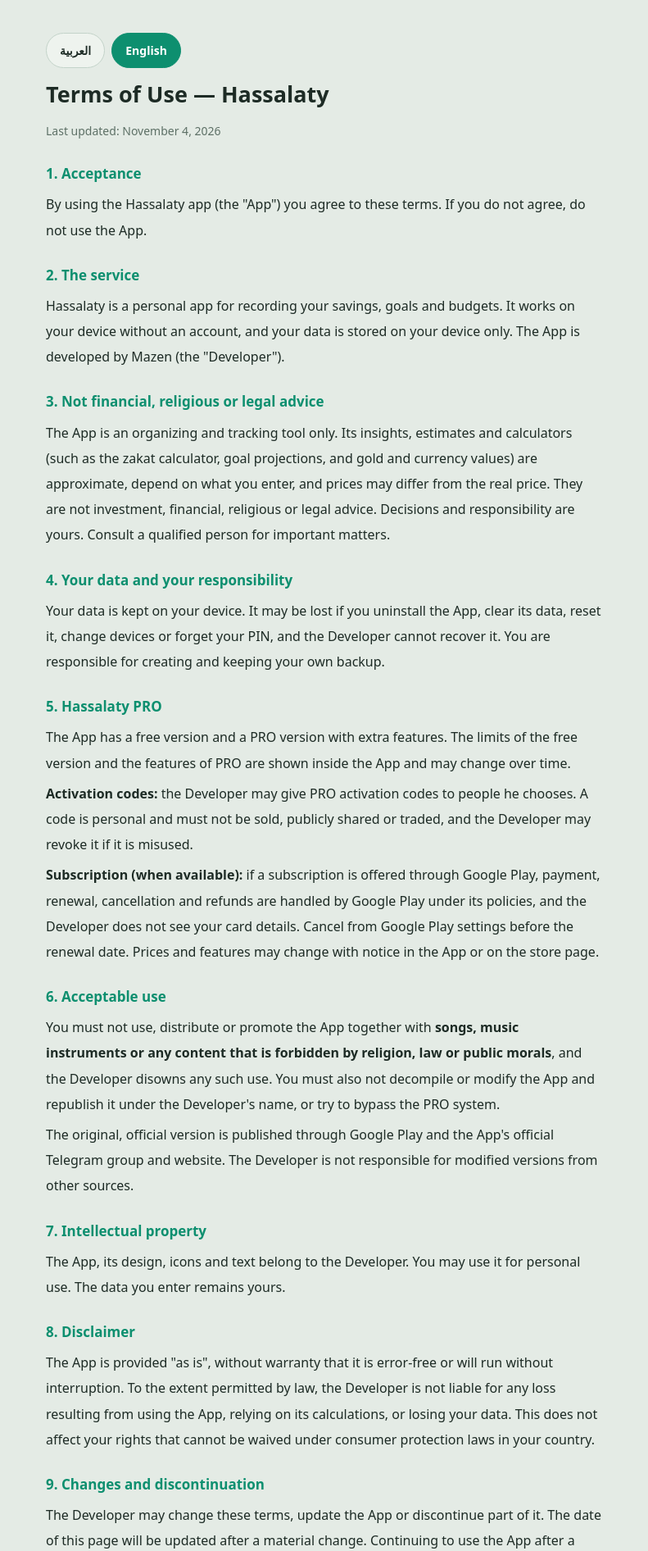
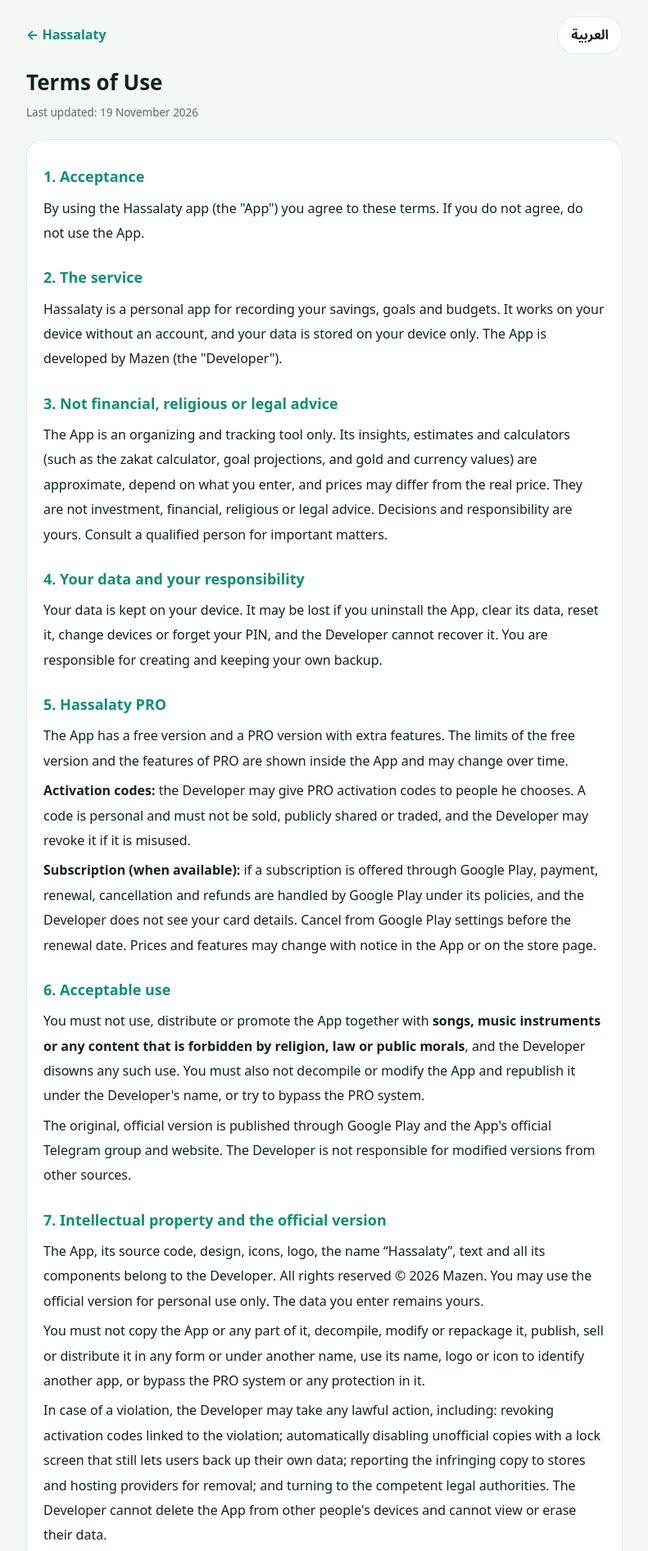
Before and after one commit to mazen405/hassalaty-site, a plain HTML site: page terms.html in a window 1280 px wide. Shown: the top 1892 px of the page at 82% size, without its empty margins (244-1035 px from the left). Drawn offline with Linux system fonts and the light colour scheme.

Commit message:
Update terms.html

```diff
--- a/terms.html
+++ b/terms.html
@@ -1,18 +1,34 @@
 <!doctype html>
-<html lang="ar" dir="rtl"><head><meta charset="utf-8"><meta name="viewport" content="width=device-width,initial-scale=1">
-<title>شروط الاستخدام — حصّالتي · Hassalaty</title><style>:root{color-scheme:dark;--bg:#07110E;--card:#0e1d18;--line:#1e3a30;--brand:#17a883;--gold:#F4C03E;--tx:#eef6f2;--mut:#9db5ab}
-@media(prefers-color-scheme:light){:root{color-scheme:light;--bg:#e4ebe5;--card:#eef3ee;--line:#c3d3c9;--brand:#0d8f6f;--gold:#8a5f00;--tx:#1d2b25;--mut:#5d7066}}
-*{box-sizing:border-box}body{margin:0;background:var(--bg);color:var(--tx);font:16px/1.95 "Tajawal","Cairo",system-ui,sans-serif}
-main{max-width:720px;margin:0 auto;padding:26px 20px 30px}h1{font-size:27px;margin:0 0 4px}.d{color:var(--mut);margin:0 0 14px;font-size:14px}
-h3{font-size:17px;margin:22px 0 2px;color:var(--brand)}p{margin:6px 0}.lg{display:flex;gap:8px;margin:14px 0 6px}
-.lg button{font:inherit;font-weight:700;font-size:14px;padding:7px 16px;border-radius:99px;border:1px solid var(--line);background:var(--card);color:var(--tx);cursor:pointer}
-.lg button[aria-pressed=true]{background:var(--brand);color:#fff;border-color:var(--brand)}
-[data-l=en]{direction:ltr;text-align:left}.hid{display:none}
-footer{max-width:720px;margin:0 auto;padding:18px 20px 44px;border-top:1px solid var(--line);display:flex;flex-wrap:wrap;gap:8px 18px;align-items:center;justify-content:space-between;color:var(--mut);font-size:14px}
-footer nav{display:flex;gap:16px}footer a{color:var(--mut);text-decoration:none}footer a:hover,footer a[aria-current]{color:var(--tx)}
-.soc{display:flex;gap:14px}.soc a{display:flex;width:34px;height:34px;align-items:center;justify-content:center;border:1px solid var(--line);border-radius:50%}.soc svg{width:16px;height:16px;fill:currentColor}</style></head><body><main>
-<div class="lg"><button data-b="ar" aria-pressed="true">العربية</button><button data-b="en" aria-pressed="false">English</button></div>
-<section data-l="ar"><h1>شروط الاستخدام — حصّالتي</h1><p class="d">آخر تحديث: 4 نوفمبر 2026</p><h3>1. القبول</h3>
+<html lang="ar" dir="rtl">
+<head>
+<meta charset="utf-8">
+<meta name="viewport" content="width=device-width,initial-scale=1">
+<title>شروط الاستخدام — حصّالتي</title>
+<meta name="description" content="شروط الاستخدام — حصّالتي (Hassalaty)">
+<style>
+:root{--bg:#07110E;--sf:#0e1c17;--tx:#EAF3EE;--mu:#9DB3A8;--br:#19B38A;--ln:rgba(255,255,255,.09)}
+@media (prefers-color-scheme:light){:root{--bg:#F4F8F5;--sf:#fff;--tx:#10231B;--mu:#58695F;--br:#0E8F73;--ln:rgba(0,0,0,.09)}}
+*{box-sizing:border-box}html{-webkit-text-size-adjust:100%}
+body{margin:0;background:var(--bg);color:var(--tx);font:16px/1.9 "Tajawal","Cairo","Noto Sans Arabic",system-ui,-apple-system,"Segoe UI",sans-serif}
+.w{max-width:760px;margin:0 auto;padding:20px 16px 56px}
+.top{display:flex;align-items:center;justify-content:space-between;gap:10px;margin-bottom:18px}
+.top a{color:var(--br);text-decoration:none;font-weight:700}
+.top button{background:var(--sf);color:var(--tx);border:1px solid var(--ln);border-radius:999px;padding:7px 16px;font:inherit;font-weight:700;cursor:pointer}
+h1{font-size:26px;line-height:1.4;margin:6px 0 4px}
+.upd{color:var(--mu);font-size:13.5px;margin:0 0 20px}
+.card{background:var(--sf);border:1px solid var(--ln);border-radius:20px;padding:6px 20px 14px}
+h3{font-size:18px;margin:22px 0 4px;color:var(--br)}
+p{margin:6px 0;color:var(--tx)}
+footer{margin-top:22px;color:var(--mu);font-size:13px;text-align:center}
+[data-l]{display:none}html[lang=ar] [data-l=ar],html[lang=en] [data-l=en]{display:block}html[lang=ar] span[data-l=ar],html[lang=en] span[data-l=en]{display:inline}
+</style>
+</head>
+<body>
+<div class="w">
+<div class="top"><a href="index.html"><span data-l="ar">← حصّالتي</span><span data-l="en">← Hassalaty</span></a><button id="lg" type="button">English</button></div>
+<h1 data-l="ar">شروط الاستخدام</h1><h1 data-l="en">Terms of Use</h1>
+<p class="upd" data-l="ar">آخر تحديث: ١٩ نوفمبر ٢٠٢٦</p><p class="upd" data-l="en">Last updated: 19 November 2026</p>
+<div class="card" data-l="ar"><h3>1. القبول</h3>
 <p>باستخدامك تطبيق «حصّالتي» (ويُسمّى «التطبيق») فإنك توافق على هذه الشروط. إن لم توافق عليها فلا تستخدم التطبيق.</p>
 <h3>2. وصف الخدمة</h3>
 <p>«حصّالتي» تطبيق شخصي لتسجيل مدّخراتك وأهدافك وميزانياتك. يعمل على جهازك ومن غير حساب، وتُحفظ بياناتك على جهازك فقط. مطوّر التطبيق هو Mazen («المطوّر»).</p>
@@ -27,8 +43,10 @@ footer nav{display:flex;gap:16px}footer a{color:var(--mut);text-decoration:none}
 <h3>6. الاستخدام المقبول</h3>
 <p>لا يجوز استخدام التطبيق أو نشره أو الترويج له مقترنًا بـ <b>الأغاني أو المعازف أو أي محتوى محرّم أو مخالف للشرع أو للقانون أو للآداب العامة</b>، والمطوّر يتبرّأ من أي استخدام كهذا. ولا يجوز كذلك فكّ التطبيق أو تعديله وإعادة نشره باسم المطوّر، ولا محاولة تجاوز نظام PRO.</p>
 <p>الإصدار الأصلي والرسمي يُنشر عبر Google Play وجروب التلجرام والموقع الرسميين للتطبيق، وأي نسخة معدّلة من جهة أخرى لا يتحمّل المطوّر مسؤوليتها.</p>
-<h3>7. الملكية الفكرية</h3>
-<p>التطبيق وتصميمه وأيقوناته ونصوصه ملك للمطوّر. يُسمح لك باستخدامه استخدامًا شخصيًا. بياناتك التي تُدخلها تبقى ملكك.</p>
+<h3>7. الملكية الفكرية وحماية النسخة الرسمية</h3>
+<p>التطبيق وشيفرته البرمجية وتصميمه وأيقوناته وشعاره واسمه «حصّالتي» ونصوصه وكل مكوّناته ملك للمطوّر، وجميع الحقوق محفوظة © 2026 Mazen. يُسمح لك باستخدام النسخة الرسمية استخدامًا شخصيًا فقط. بياناتك التي تُدخلها تبقى ملكك.</p>
+<p>لا يجوز نسخ التطبيق أو أي جزء منه، ولا فكّه أو تعديله أو إعادة تغليفه، ولا نشره أو بيعه أو توزيعه بأي صورة أو تحت اسم آخر، ولا استخدام اسمه أو شعاره أو أيقونته لتمييز تطبيق آخر، ولا تجاوز نظام PRO أو أي حماية فيه.</p>
+<p>عند المخالفة يحق للمطوّر اتخاذ ما يراه مناسبًا وفق القانون، ومنه: إلغاء أكواد التفعيل المرتبطة بالمخالفة، وإيقاف النسخ غير الرسمية تلقائيًا بشاشة إيقاف مع بقاء إمكانية نسخ بيانات المستخدم احتياطيًا، وتقديم بلاغ إلى المتاجر ومنصات الاستضافة لإزالة النسخة المخالفة، واللجوء إلى الجهات القانونية المختصة. ولا يملك المطوّر حذف التطبيق من أجهزة الآخرين ولا الاطّلاع على بياناتهم أو مسحها.</p>
 <h3>8. إخلاء المسؤولية</h3>
 <p>يُقدَّم التطبيق «كما هو» ومن غير ضمان بأنه خالٍ من الأخطاء أو أنه سيعمل من غير انقطاع. ولا يتحمّل المطوّر مسؤولية أي خسارة ناتجة عن استخدام التطبيق أو الاعتماد على حساباته أو فقدان بياناته، إلى الحد الذي يسمح به القانون. ولا يمسّ هذا حقوقك التي لا يجوز التنازل عنها بموجب قوانين حماية المستهلك في بلدك.</p>
 <h3>9. التعديل والإيقاف</h3>
@@ -36,8 +54,8 @@ footer nav{display:flex;gap:16px}footer a{color:var(--mut);text-decoration:none}
 <h3>10. القانون المطبّق</h3>
 <p>تخضع هذه الشروط لقوانين جمهورية مصر العربية، من غير إخلال بحقوق المستهلك الإلزامية في بلد إقامتك.</p>
 <h3>11. التواصل</h3>
-<p>للتواصل أو الإبلاغ عن مشكلة: جروب التلجرام t.me/hassalaty أو حساب X: @MazenTechX.</p></section>
-<section data-l="en" class="hid" lang="en"><h1>Terms of Use — Hassalaty</h1><p class="d">Last updated: November 4, 2026</p><h3>1. Acceptance</h3>
+<p>للتواصل أو الإبلاغ عن مشكلة: جروب التلجرام t.me/hassalaty أو حساب X: @MazenTechX.</p></div>
+<div class="card" data-l="en"><h3>1. Acceptance</h3>
 <p>By using the Hassalaty app (the "App") you agree to these terms. If you do not agree, do not use the App.</p>
 <h3>2. The service</h3>
 <p>Hassalaty is a personal app for recording your savings, goals and budgets. It works on your device without an account, and your data is stored on your device only. The App is developed by Mazen (the "Developer").</p>
@@ -52,8 +70,10 @@ footer nav{display:flex;gap:16px}footer a{color:var(--mut);text-decoration:none}
 <h3>6. Acceptable use</h3>
 <p>You must not use, distribute or promote the App together with <b>songs, music instruments or any content that is forbidden by religion, law or public morals</b>, and the Developer disowns any such use. You must also not decompile or modify the App and republish it under the Developer's name, or try to bypass the PRO system.</p>
 <p>The original, official version is published through Google Play and the App's official Telegram group and website. The Developer is not responsible for modified versions from other sources.</p>
-<h3>7. Intellectual property</h3>
-<p>The App, its design, icons and text belong to the Developer. You may use it for personal use. The data you enter remains yours.</p>
+<h3>7. Intellectual property and the official version</h3>
+<p>The App, its source code, design, icons, logo, the name “Hassalaty”, text and all its components belong to the Developer. All rights reserved © 2026 Mazen. You may use the official version for personal use only. The data you enter remains yours.</p>
+<p>You must not copy the App or any part of it, decompile, modify or repackage it, publish, sell or distribute it in any form or under another name, use its name, logo or icon to identify another app, or bypass the PRO system or any protection in it.</p>
+<p>In case of a violation, the Developer may take any lawful action, including: revoking activation codes linked to the violation; automatically disabling unofficial copies with a lock screen that still lets users back up their own data; reporting the infringing copy to stores and hosting providers for removal; and turning to the competent legal authorities. The Developer cannot delete the App from other people's devices and cannot view or erase their data.</p>
 <h3>8. Disclaimer</h3>
 <p>The App is provided "as is", without warranty that it is error-free or will run without interruption. To the extent permitted by law, the Developer is not liable for any loss resulting from using the App, relying on its calculations, or losing your data. This does not affect your rights that cannot be waived under consumer protection laws in your country.</p>
 <h3>9. Changes and discontinuation</h3>
@@ -61,6 +81,14 @@ footer nav{display:flex;gap:16px}footer a{color:var(--mut);text-decoration:none}
 <h3>10. Governing law</h3>
 <p>These terms are governed by the laws of the Arab Republic of Egypt, without affecting mandatory consumer rights in your country of residence.</p>
 <h3>11. Contact</h3>
-<p>To contact the Developer or report a problem: Telegram group t.me/hassalaty or X account @MazenTechX.</p></section></main><footer><nav><a href="./">الرئيسية · Home</a><a href="privacy.html">الخصوصية · Privacy</a><a href="terms.html" aria-current="page">الشروط · Terms</a></nav>
-<div class="soc"><a href="https://x.com/MazenTechX" aria-label="X"><svg viewBox="0 0 24 24"><path d="M18.2 2H21l-6.5 7.4L22 22h-6l-4.7-6.1L5.9 22H3l7-7.9L2.5 2h6.1l4.2 5.6L18.2 2zm-1 18h1.6L7.9 3.9H6.2L17.2 20z"/></svg></a><a href="https://t.me/hassalaty" aria-label="Telegram"><svg viewBox="0 0 24 24"><path d="M21.9 4.1 2.8 11.4c-1.3.5-1.3 1.3-.2 1.6l4.9 1.5 1.9 5.8c.2.6.1.8.7.8.5 0 .7-.2 1-.5l2.4-2.3 4.9 3.6c.9.5 1.5.2 1.7-.8l3.2-15.2c.3-1.3-.5-1.9-1.4-1.4zM8.6 13.8l9.6-6c.5-.3.9-.1.5.2l-7.8 7.1-.3 3.4-2-4.7z"/></svg></a></div></footer>
-<script>(function(){var q=document.querySelectorAll('.lg button'),s=document.querySelectorAll('section[data-l]');function set(l){q.forEach(function(b){b.setAttribute('aria-pressed',String(b.dataset.b===l))});s.forEach(function(e){e.classList.toggle('hid',e.dataset.l!==l)});document.documentElement.lang=l;document.documentElement.dir=l==='en'?'ltr':'rtl'}q.forEach(function(b){b.onclick=function(){set(b.dataset.b)}});var h=location.hash.replace('#','');set(h==='en'||(!h&&!/^ar/i.test(navigator.language||'ar'))?'en':'ar')})()</script></body></html>
+<p>To contact the Developer or report a problem: Telegram group t.me/hassalaty or X account @MazenTechX.</p></div>
+<footer>© 2026 Mazen — <span data-l="ar">جميع الحقوق محفوظة</span><span data-l="en">All rights reserved</span></footer>
+</div>
+<script>
+(function(){var h=document.documentElement,b=document.getElementById('lg');
+function set(l){h.lang=l;h.dir=l==='ar'?'rtl':'ltr';b.textContent=l==='ar'?'English':'العربية';try{localStorage.setItem('hs_site_lang',l)}catch(e){}}
+var l='ar';try{l=localStorage.getItem('hs_site_lang')||((navigator.language||'').slice(0,2)==='ar'?'ar':'en')}catch(e){}
+set(l);b.onclick=function(){set(h.lang==='ar'?'en':'ar')}})();
+</script>
+</body>
+</html>
```
